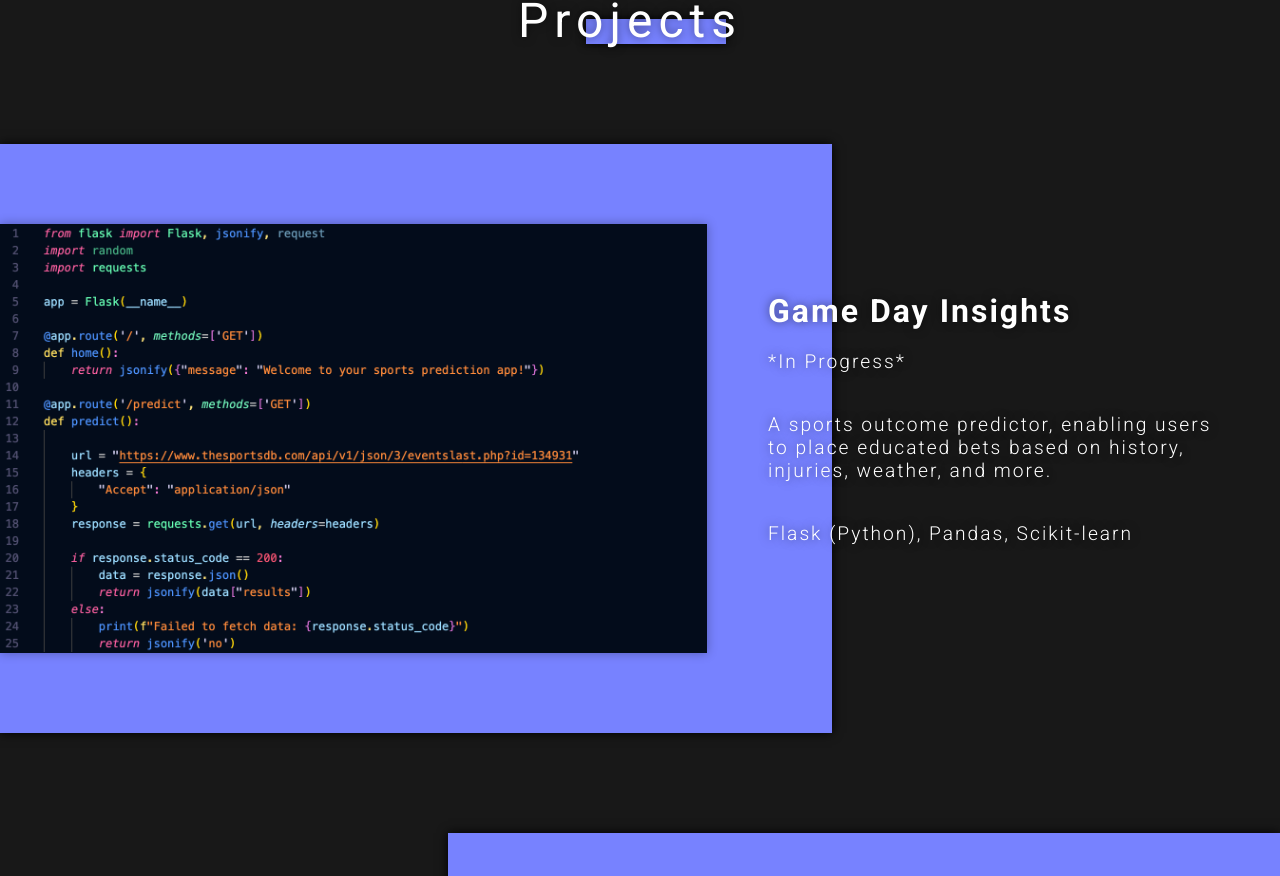
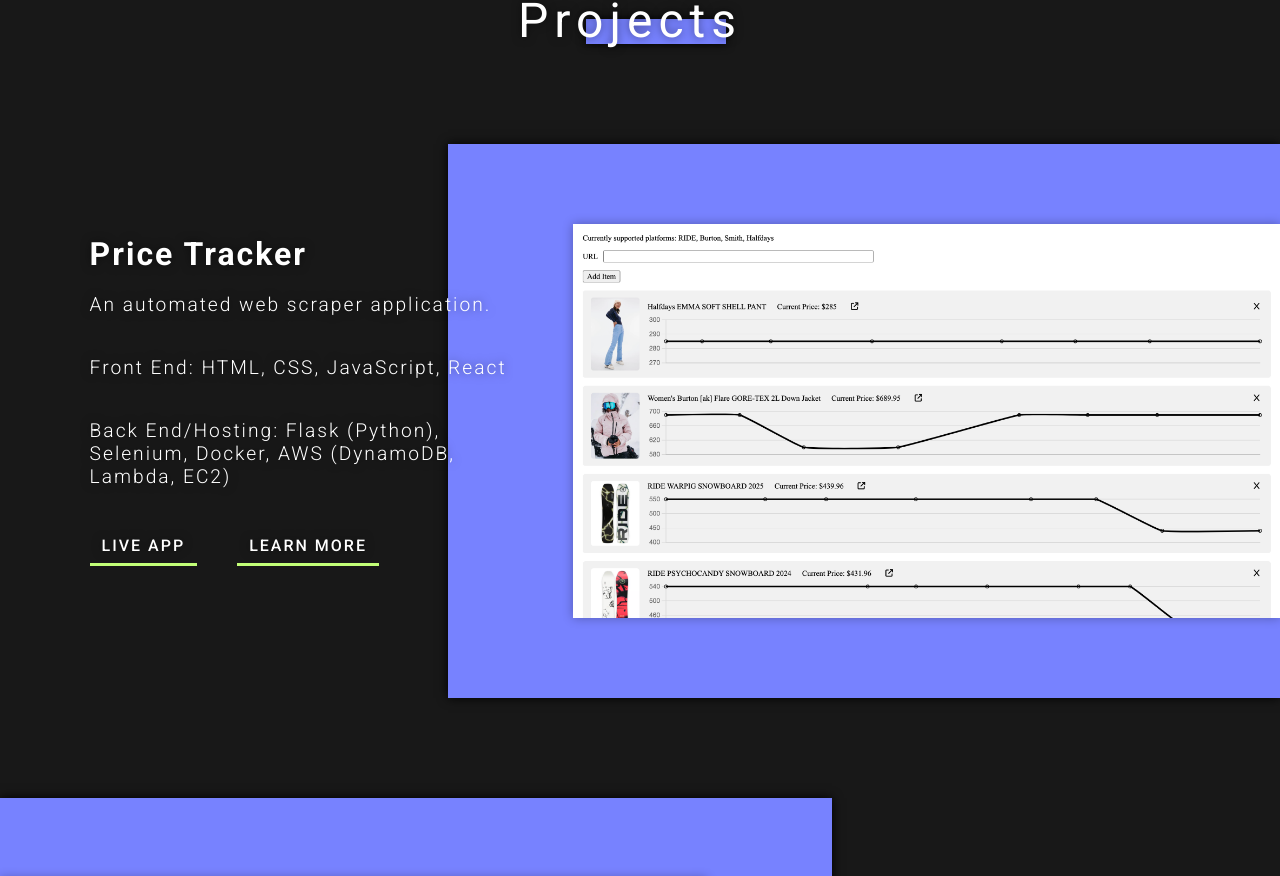
Before and after one commit to sgalbert818/portfolio, a React (Create React App) app: page / in a window 1280 px wide. Shown: the part 1743-2619 px from the top of the page. Built offline with nearby package versions, Linux system fonts and the light colour scheme.

Commit message:
updated projects

```diff
--- a/src/components/Projects.jsx
+++ b/src/components/Projects.jsx
@@ -12,23 +12,6 @@ export default function Projects() {
                 <div className="accent-box"></div>
             </div>
             <div className="projects-list">
-            <div className="project">
-                    <div className="blue-background">
-                        <img className="project-img" src={sportspredictor} alt="Game Day Insights"></img>
-                    </div>
-                    <div className="project-text">
-                        <h2>Game Day Insights</h2>
-                        <h4>*In Progress*</h4>
-                        <h4>A sports outcome predictor, enabling users to place educated bets based on history, injuries, weather, and more.</h4>
-                        <h4>Flask (Python), Pandas, Scikit-learn</h4>
-                        {/*<a href="https://react-nytimes-games.netlify.app/" target="_blank" rel="noreferrer">
-                            <button className="buttonfx slideleft">Live App</button>
-                        </a>
-                        <a href="https://github.com/sgalbert818/react-nytimes-games" target="_blank" rel="noreferrer">
-                            <button className="buttonfx slideleft">Learn More</button>
-                        </a>*/}
-                    </div>
-                </div>
                 <div className="project">
                     <div className="project-text pt-switch">
                         <h2>Price Tracker</h2>
@@ -78,7 +61,6 @@ export default function Projects() {
                     </div>
                 </div>
             </div>
-
         </div>
     )
 }
```
